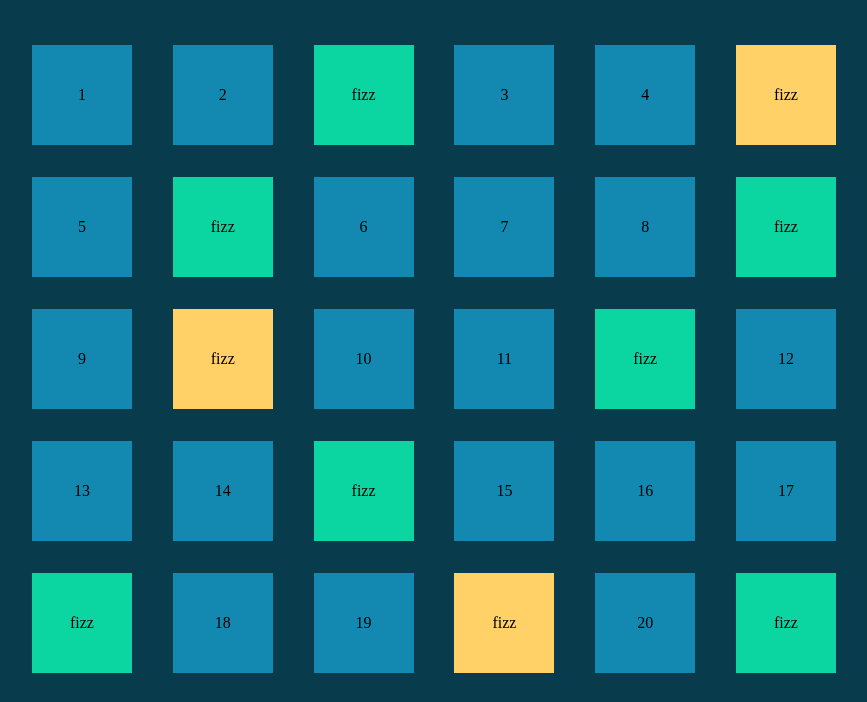
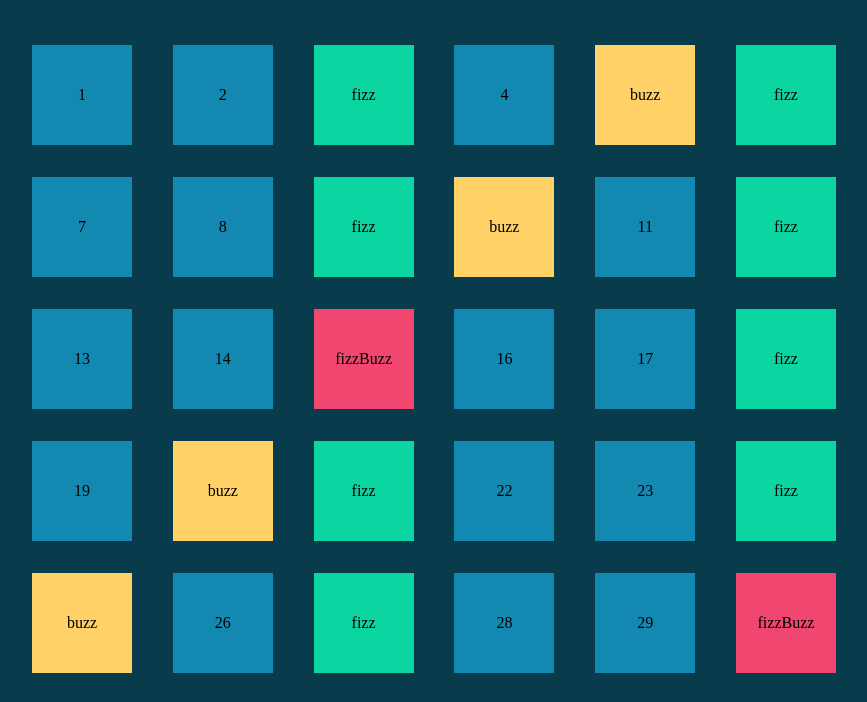
Before and after one commit to Pablo-V-Silva/js-fizzbuzzdom, a plain HTML site: page index.html in a window 1280 px wide. Shown: the part 90-792 px from the top of the page, without its empty margins (226-1093 px from the left). Drawn offline with Linux system fonts and the light colour scheme.

Commit message:
finish exercize

```diff
--- a/asset/main.js
+++ b/asset/main.js
@@ -1,17 +1,24 @@
 let list = document.querySelector('.list')
 
 for (let i = 1; i <= 100; i++) {
-  if (i % 3 === 0) {
-    const fizz = `<li class="square lightgreen"> fizz </li>`
+  if (i % 15 === 0) {
+    const element = `<li class="square red"> fizzBuzz </li>`
 
-    list.innerHTML += fizz
+    list.innerHTML += element
+
   } else if (i % 5 === 0) {
-    const buzz = `<li class="square yellow"> fizz </li>`
+    const element = `<li class="square yellow"> buzz </li>`
 
-    list.innerHTML += buzz
+    list.innerHTML += element
+
+  } else if (i % 3 === 0) {
+    const element = `<li class="square lightgreen"> fizz </li>`
+
+    list.innerHTML += element
+  } else {
+
+    const element = `<li class="square blue"> ${i} </li>`
+
+    list.innerHTML += element
   }
-  console.log(i);
-  const element = `<li class="square blue"> ${i} </li>`
-
-  list.innerHTML += element
 }
--- a/asset/style.css
+++ b/asset/style.css
@@ -39,3 +39,7 @@ li.square {
 .yellow {
   background-color: #FFD166;
 }
+
+.red {
+  background-color: #F0466F;
+}
```
